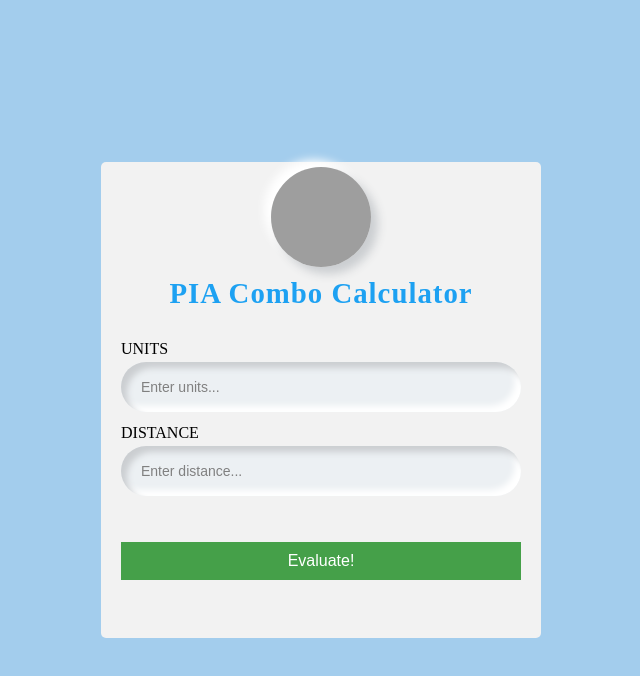
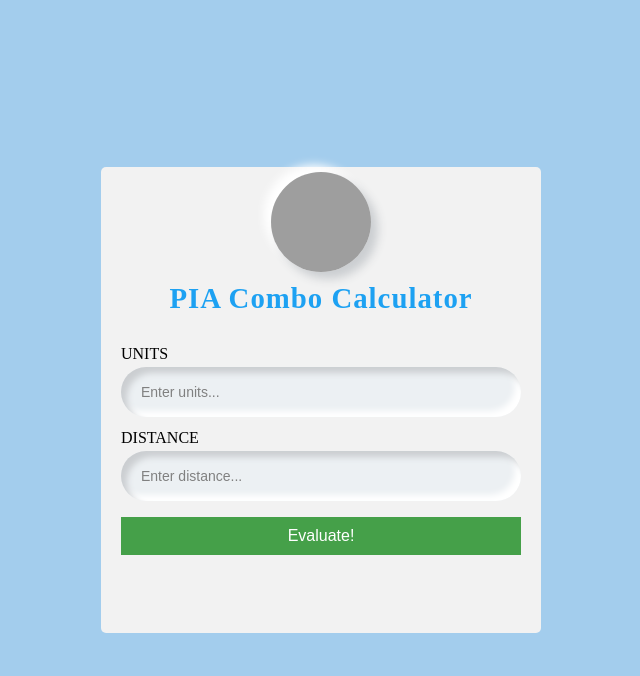
Before and after one commit to meximonster/cmal, a plain HTML site: page static/index.html in a window 1280 px wide. Shown: the whole page, without its empty margins (319-959 px from the left). Drawn offline with Linux system fonts and the light colour scheme; grey boxes are pictures that could not be loaded.

Commit message:
change padding/margin

```diff
--- a/static/index.html
+++ b/static/index.html
@@ -52,7 +52,6 @@
       color: white;
       background-color: #45a049;
       padding: 10px 20px;
-      margin-top: 30px;
       font-size: 16px;
       cursor: pointer;
       display: inline-block;
@@ -66,7 +65,6 @@
       background-color: #f2f2f2;
       padding: 20px;
       padding-top: 5px;
-      padding-bottom: 0px;
       }
       body {
       margin: 0;
```
